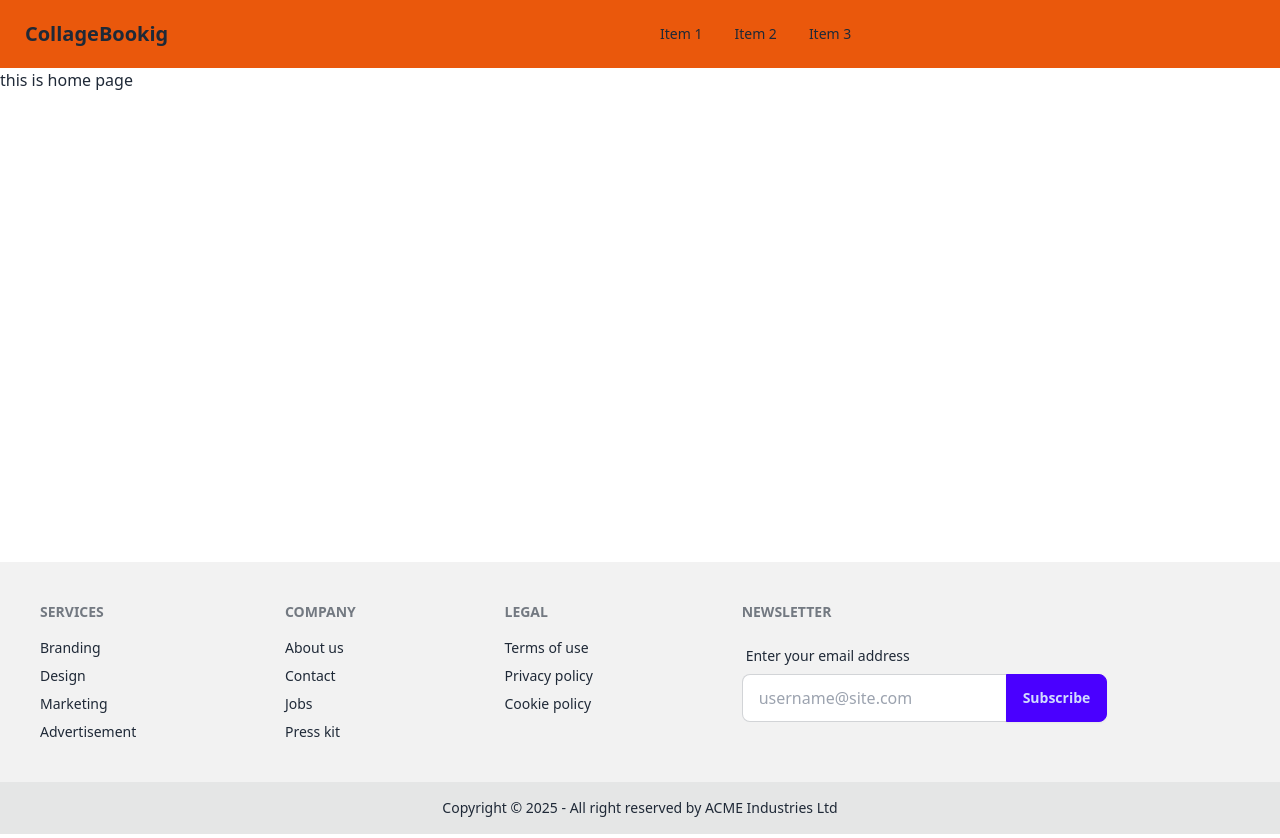
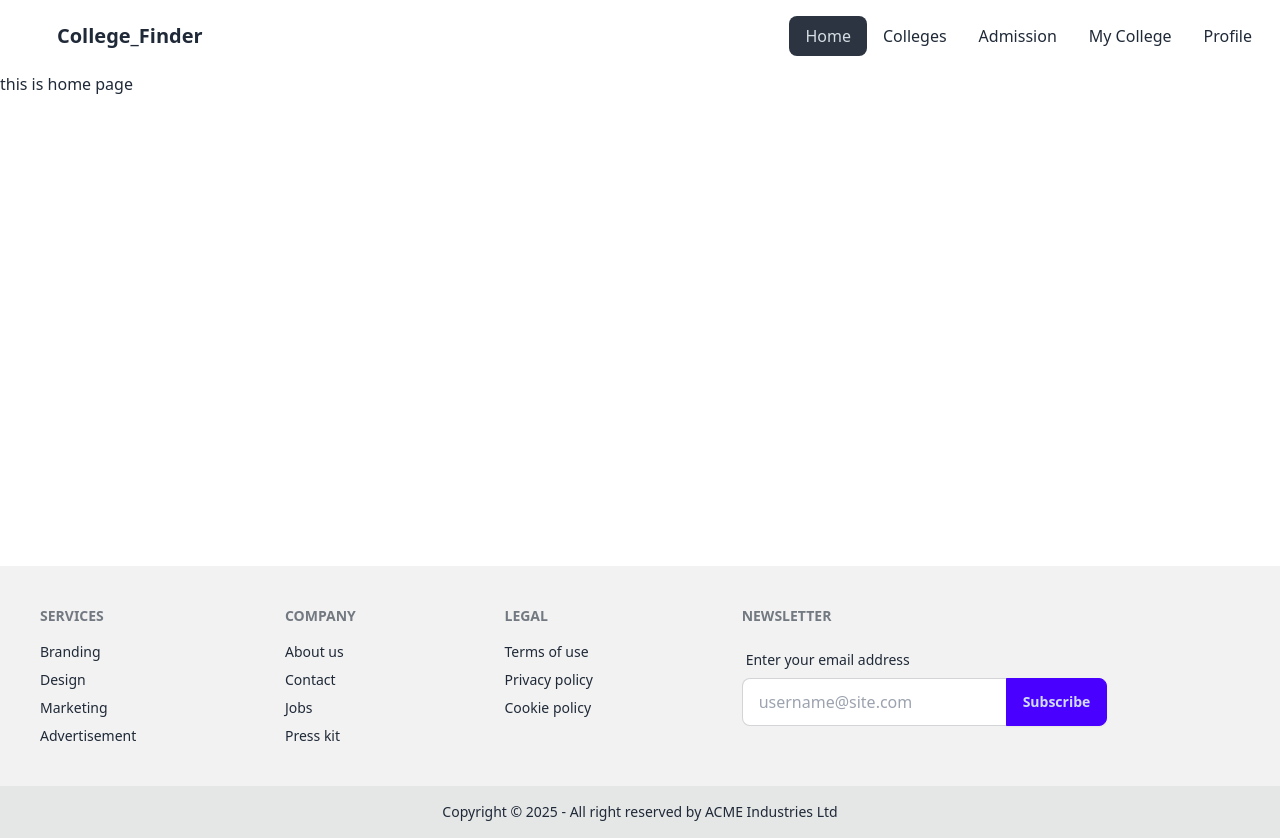
Before and after one commit to Muhammad-sefat/Collage_Booking_Client, a React (Vite) app: page / in a window 1280 px wide. Built offline with nearby package versions, Linux system fonts and the light colour scheme.

Commit message:
Complete navbar section

```diff
--- a/src/component/Navbar.jsx
+++ b/src/component/Navbar.jsx
@@ -1,10 +1,11 @@
 import React from "react";
+import { NavLink } from "react-router-dom";
 
 const Navbar = () => {
   return (
-    <div className="bg-gray-950">
-      <div className="navbar bg-orange-600">
-        <div className="navbar-start">
+    <div>
+      <div className="navbar">
+        <div className="navbar-start mx-8">
           <div className="dropdown">
             <div tabIndex={0} role="button" className="btn btn-ghost lg:hidden">
               <svg
@@ -27,28 +28,60 @@ const Navbar = () => {
               className="menu menu-sm dropdown-content bg-base-100 rounded-box z-[1] mt-3 w-52 p-2 shadow"
             >
               <li>
-                <a>Item 1</a>
+                <NavLink to={"/"}>
+                  <a>Home</a>
+                </NavLink>
               </li>
               <li>
-                <a href="">Item 2</a>
+                <NavLink to={"/colleges"}>
+                  <a>Colleges</a>
+                </NavLink>
               </li>
               <li>
-                <a>Item 3</a>
+                <NavLink to={"/admission"}>
+                  <a>Admission</a>
+                </NavLink>
+              </li>
+              <li>
+                <NavLink to={"/my-college"}>
+                  <a>My College</a>
+                </NavLink>
+              </li>
+              <li>
+                <NavLink to={"/profile"}>
+                  <a>Profile</a>
+                </NavLink>
               </li>
             </ul>
           </div>
-          <a className="btn btn-ghost text-xl">CollageBookig</a>
+          <a className="btn btn-ghost text-xl">College_Finder</a>
         </div>
-        <div className="navbar-center hidden lg:flex">
-          <ul className="menu menu-horizontal px-1">
+        <div className="navbar-end hidden lg:flex">
+          <ul className="menu menu-horizontal px-1 text-base font-medium">
             <li>
-              <a>Item 1</a>
+              <NavLink to={"/"}>
+                <a>Home</a>
+              </NavLink>
             </li>
             <li>
-              <a href="">Item 2</a>
+              <NavLink to={"/colleges"}>
+                <a>Colleges</a>
+              </NavLink>
             </li>
             <li>
-              <a>Item 3</a>
+              <NavLink to={"/admission"}>
+                <a>Admission</a>
+              </NavLink>
+            </li>
+            <li>
+              <NavLink to={"/my-college"}>
+                <a>My College</a>
+              </NavLink>
+            </li>
+            <li>
+              <NavLink to={"/profile"}>
+                <a>Profile</a>
+              </NavLink>
             </li>
           </ul>
         </div>
```
